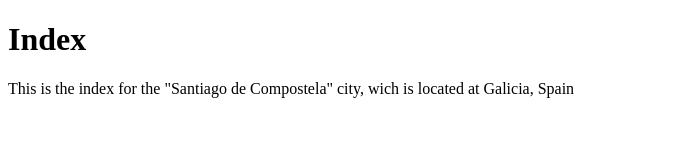
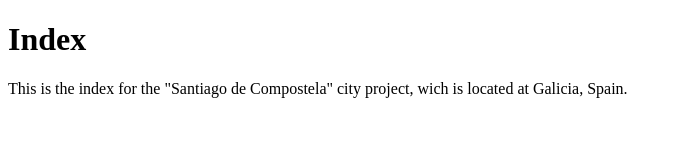
Before and after one commit to EduardoBN1/cityProject, a plain HTML site: page index.html in a window 1280 px wide. Shown: the top 148 px of the page, without its empty margins (0-682 px from the left). Drawn offline with Linux system fonts and the light colour scheme.

Commit message:
Update index.html

```diff
--- a/index.html
+++ b/index.html
@@ -10,7 +10,7 @@
 
 <body>
     <h1>Index</h1>
-    <p>This is the index for the "Santiago de Compostela" city, wich is located at Galicia, Spain</p>
+    <p>This is the index for the "Santiago de Compostela" city project, wich is located at Galicia, Spain.</p>
     <br>
     <nav>
         <ul>
```
